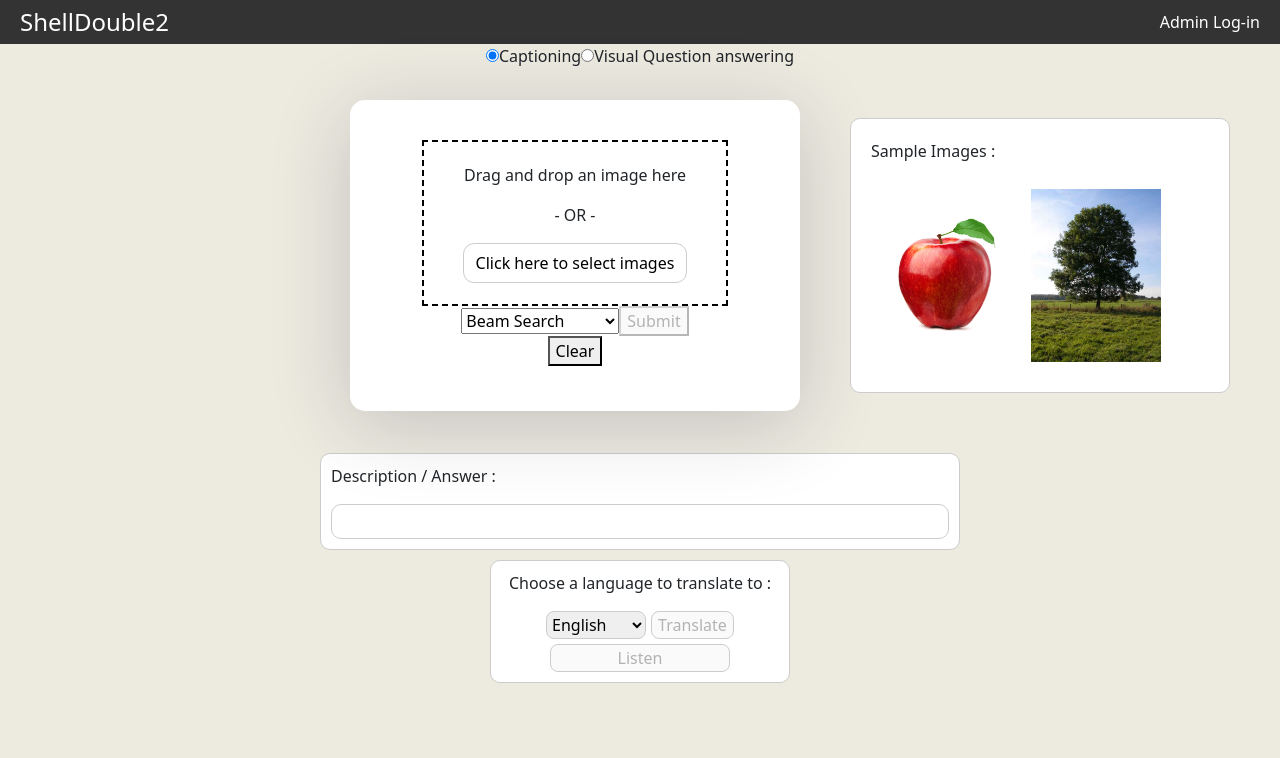
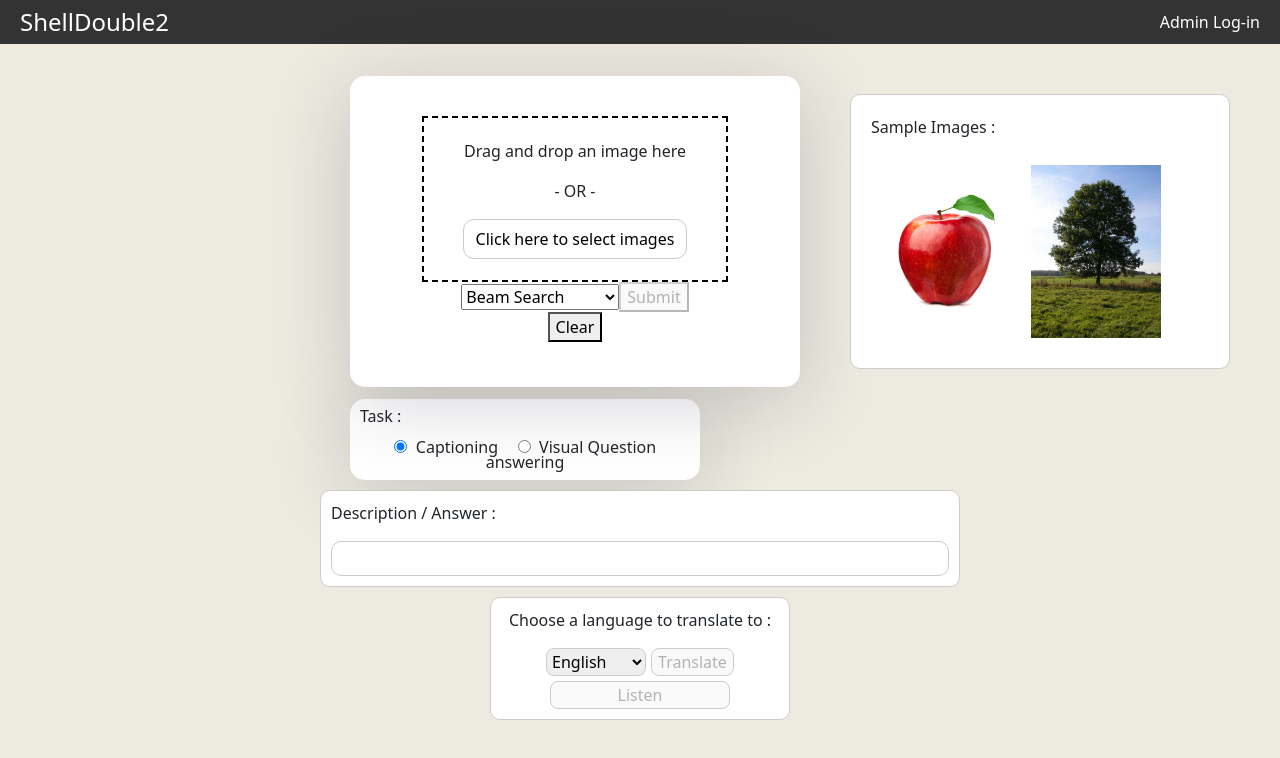
Before and after one commit to kellock117/ImageCaption, a React (Create React App) app in the folder frontend/: page / in a window 1280 px wide. Shown: the top 758 px of the page. Built offline with nearby package versions, Linux system fonts and the light colour scheme; no server answers.

Commit message:
Finished Captioning VQA css

```diff
--- a/frontend/src/index.css
+++ b/frontend/src/index.css
@@ -31,6 +31,33 @@ body, html, .App, #root, .auth-wrapper {
 
 .child2 {
   flex: 1;
+}
+
+.radioBtnBox {
+  margin: auto;
+  margin-top: -20px;
+  margin-left: 350px;
+  box-shadow: 0px 14px 80px rgba(34, 35, 58, 0.2);
+  border-radius: 15px;
+  background: #ffffff;
+  width: 350px;
+  padding: 10px;
+  text-align: center;
+  line-height: 15px;
+}
+
+.radioText1 {
+  text-align: left;
+  vertical-align: text-top;
+}
+
+.btn1 {
+  margin-right: 9px;
+}
+
+.btn2 {
+  margin-left: 20px;
+  margin-right: 8px;
 }
 .auth-wrapper {
   display: flex;
--- a/frontend/src/pages/main.js
+++ b/frontend/src/pages/main.js
@@ -46,17 +46,6 @@ export default function Captioning() {
   return (
     <div className="App">
       <Navbar />
-      <div
-        onChange={event => {
-          setFeature(event.target.value);
-          setQuestion(null);
-        }}
-      >
-        <input type="radio" name="feature" value="captioning" defaultChecked />
-        Captioning
-        <input type="radio" name="feature" value="vqa" />
-        Visual Question answering
-      </div>
       <div className="parent">
         <div className="child1">
           {/* retreive the image from the DropZone component */}
@@ -74,6 +63,18 @@ export default function Captioning() {
           <SampleImage onClick={onClick} />
         </div>
       </div>
+      <div className="radioBtnBox"
+        onChange={event => {
+          setFeature(event.target.value);
+          setQuestion(null);
+        }}
+      >
+        <p className="radioText1">Task : </p>
+        <input type="radio" className="btn1" name="feature" value="captioning" defaultChecked />
+        Captioning
+        <input type="radio" className="btn2" name="feature" value="vqa" />
+        Visual Question answering
+      </div>
       {/* display the result */}
       <Output output={result} language={language} onSubmit={onSubmit} />
     </div>
```
